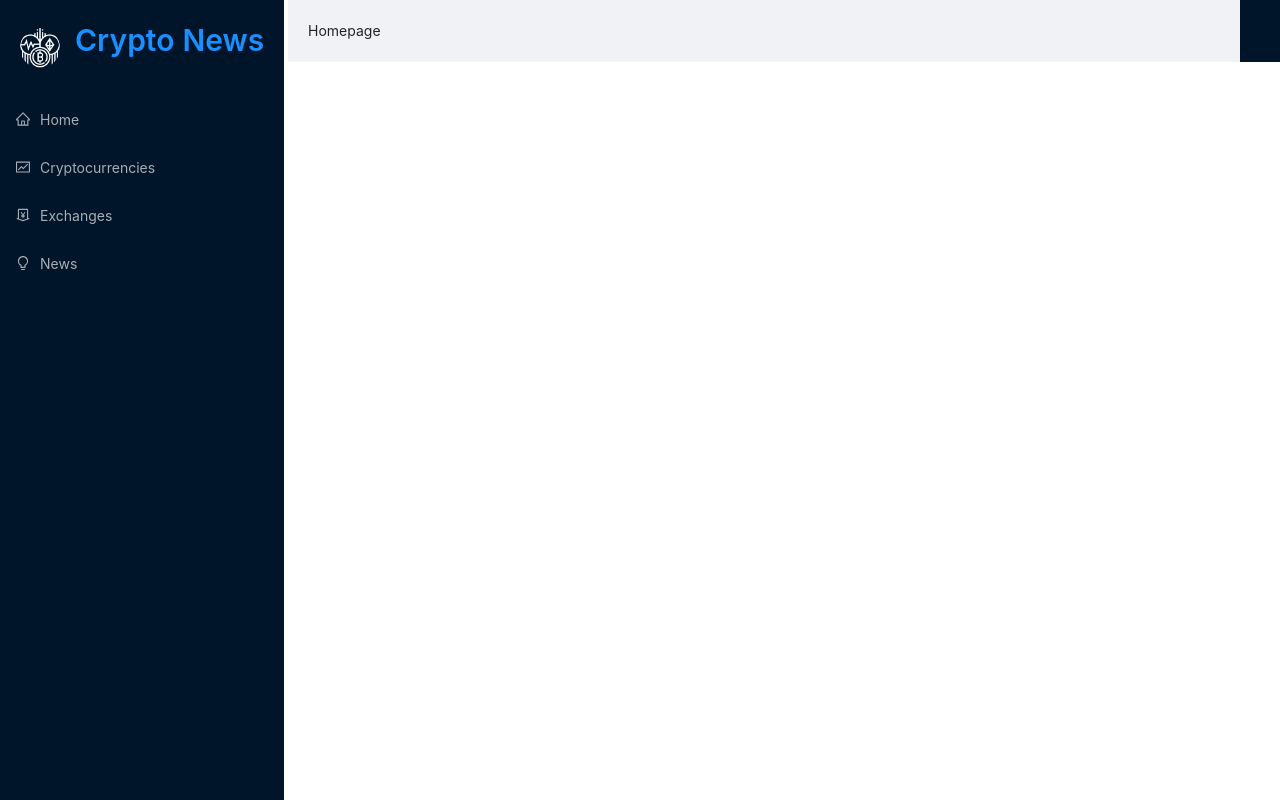
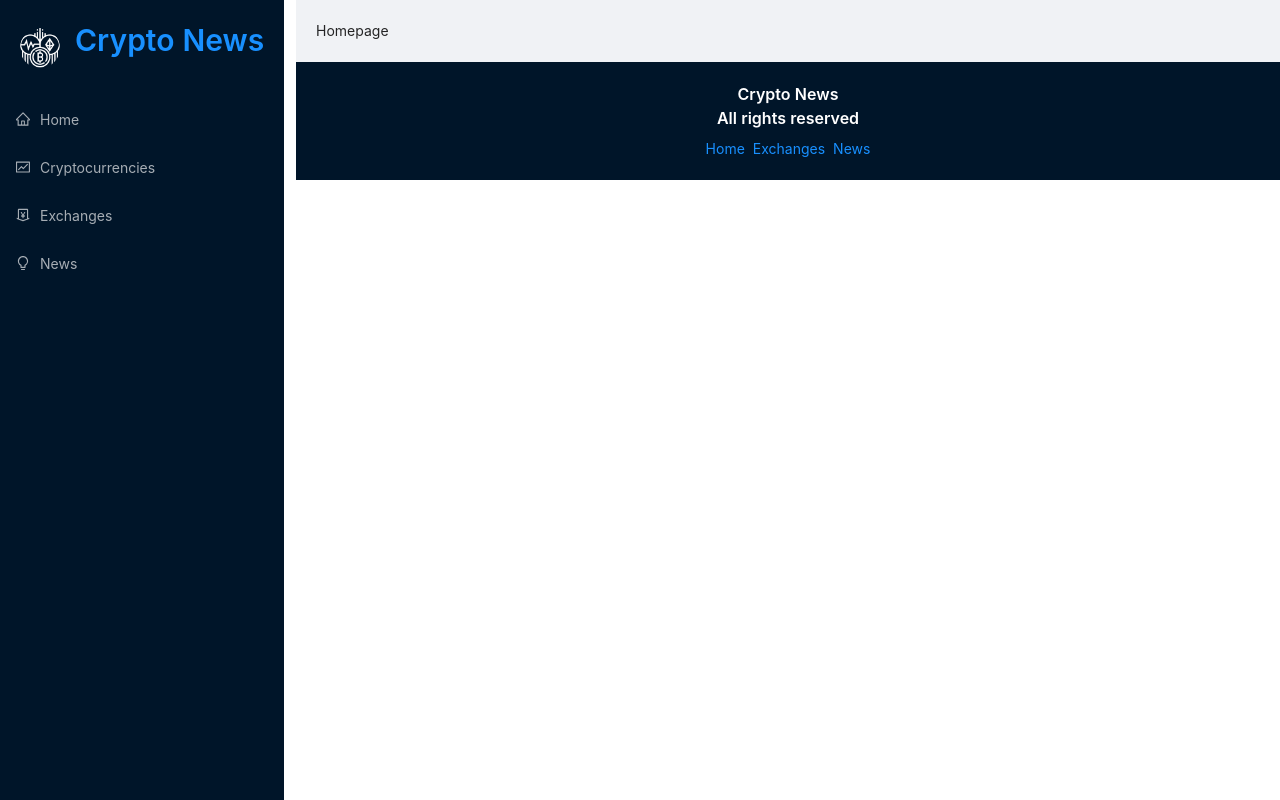
Before and after one commit to mpenajoia/W3_Full_Site, a React (Create React App) app in the folder cryptosite/: page / in a window 1280 px wide. Built offline with nearby package versions, Linux system fonts and the light colour scheme.

Commit message:
footer made

```diff
--- a/cryptosite/src/App.js
+++ b/cryptosite/src/App.js
@@ -26,9 +26,17 @@ function App() {
             </Routes>
           </div>
         </Layout>
-      </div>
-      <div className='footer'>
-
+        <div className='footer'>
+          <Typography.Title level={5} style={{ color:'white', textAlign: 'center' }}>
+            Crypto News <br />
+            All rights reserved
+          </Typography.Title>
+          <Space>
+            <Link to="/" >Home</Link>
+            <Link to="/exchanges" >Exchanges</Link>
+            <Link to="/news" >News</Link>
+          </Space>
+        </div>
       </div>
     </div>
   );
```
